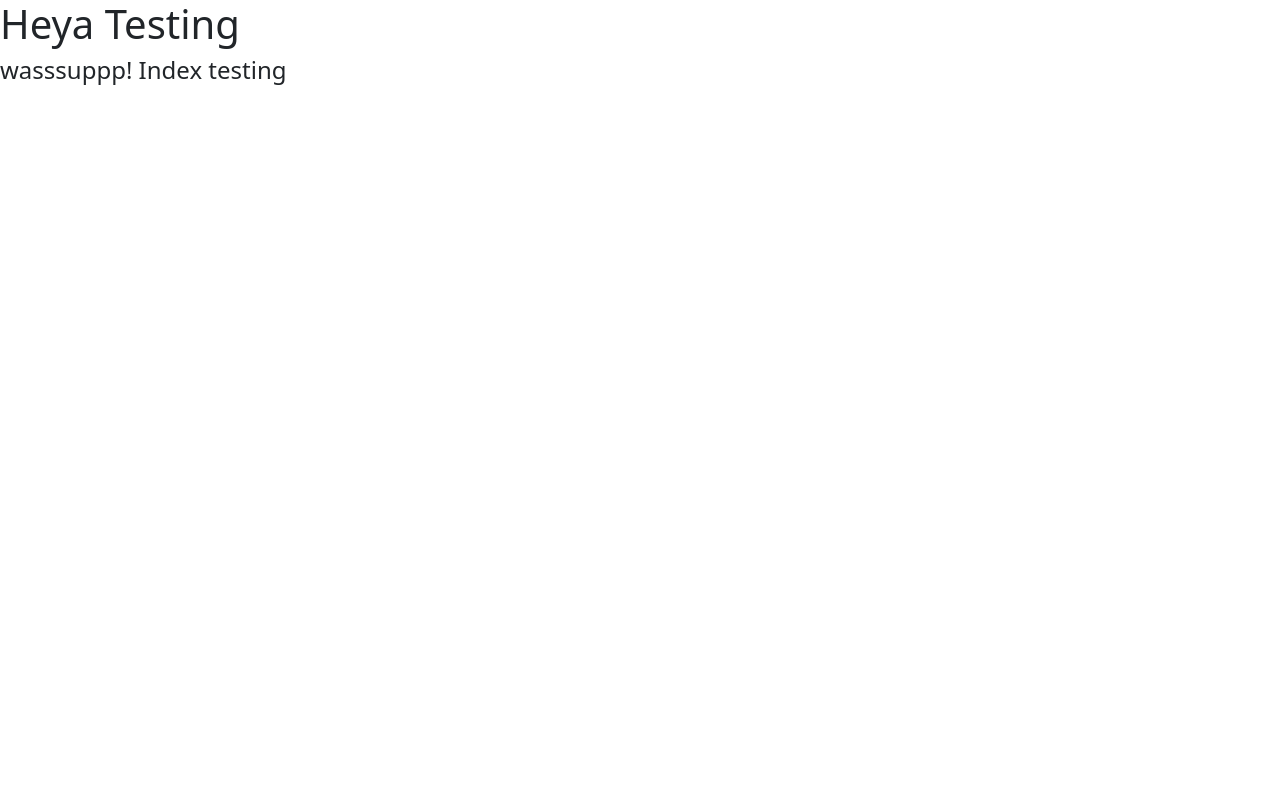
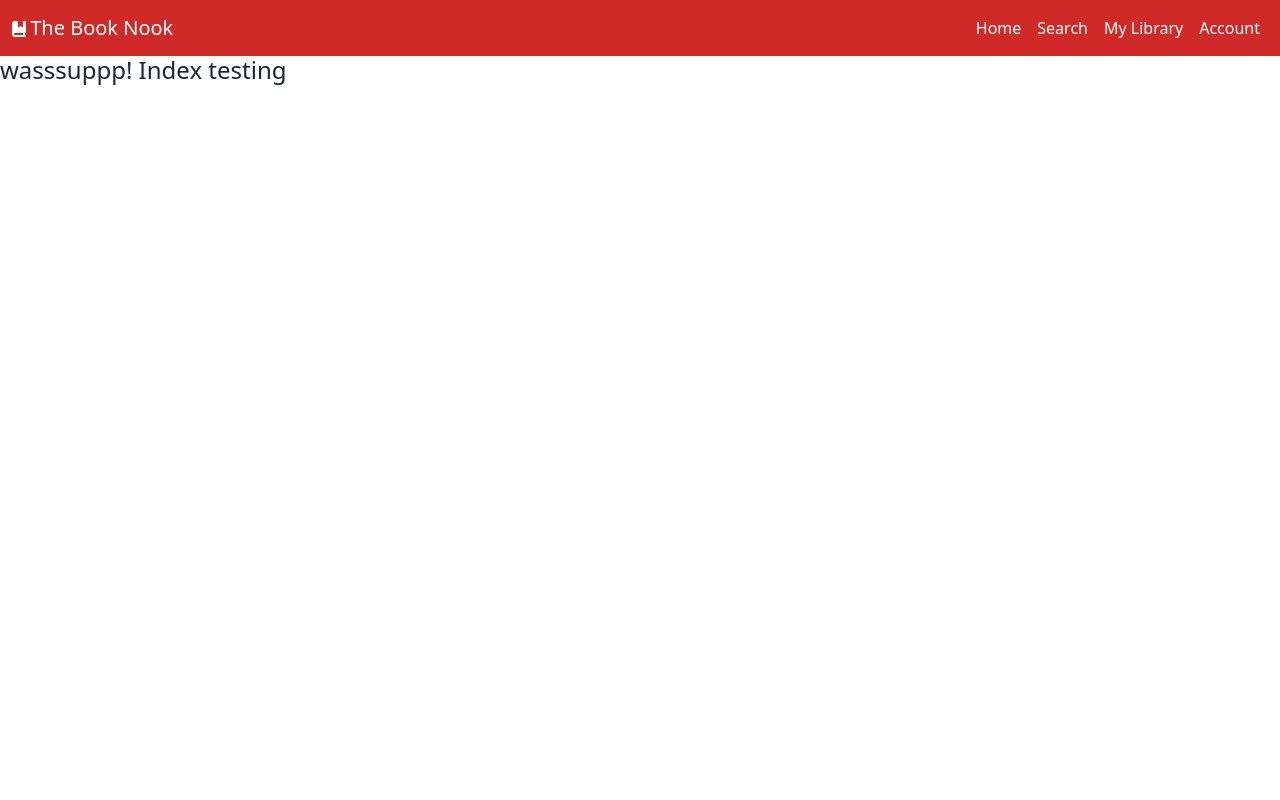
Before and after one commit to MeganOtton/BookNook, a Django app: template Store/templates/store/index.html in a window 1280 px wide. Run offline with Django 3.2, Linux system fonts and the light colour scheme; the template is opened without the code that fills it, so the values that code supplies are empty.

Commit message:
[BASE.HTML] Navbar CSS

```diff
--- a/static/css/style.css
+++ b/static/css/style.css
@@ -0,0 +1,16 @@
+:root {
+    --main-red : #CF2A27;
+}
+
+.navbar {
+    background-color:#CF2A27 !important;
+    color: #ffffff !important;
+}
+
+.navbar-brand {
+    color: #ffffff !important;
+}
+
+.nav-link {
+    color: #ffffff !important;
+}
--- a/templates/base.html
+++ b/templates/base.html
@@ -16,7 +16,7 @@
     <link href="https://fonts.googleapis.com/css2?family=Lato:wght@300;700&display=swap" rel="stylesheet">
 
     <!-- Font Awesome CSS -->
-    <link rel="stylesheet" href="https://cdnjs.cloudflare.com/ajax/libs/font-awesome/5.15.3/css/all.min.css">
+    <link rel="stylesheet" href="https://cdnjs.cloudflare.com/ajax/libs/font-awesome/6.5.0/css/all.min.css">
 
     <!-- Bootstrap CSS -->
     <link href="https://cdn.jsdelivr.net/npm/bootstrap@5.0.1/dist/css/bootstrap.min.css" rel="stylesheet"
@@ -28,7 +28,33 @@
 </head>
 
 <body>
-    <h1> Heya Testing </h1>
+    <nav class="navbar navbar-expand-lg">
+        <div class="container-fluid">
+            <div><i class="fa-solid fa-book-bookmark"></i>
+                <a class="navbar-brand" href="{{ home_url }}">The Book Nook</a>
+            </div>
+
+            <button class="navbar-toggler" type="button" data-bs-toggle="collapse" data-bs-target="#navbarNav" aria-controls="navbarNav" aria-expanded="false" aria-label="Toggle navigation">
+                <span class="navbar-toggler-icon"></span>
+            </button>
+            <div class="collapse navbar-collapse justify-content-end" id="navbarNav">
+                <ul class="navbar-nav">
+                    <li class="nav-item">
+                        <a class="nav-link" href="{{ home_url }}">Home</a>
+                    </li>
+                    <li class="nav-item">
+                        <a class="nav-link" href="{{ home_url }}">Search</a>
+                    </li>
+                    <li class="nav-item">
+                        <a class="nav-link" href="{{ home_url }}">My Library</a>
+                    </li>
+                    <li class="nav-item">
+                        <a class="nav-link" href="{{ home_url }}">Account</a>
+                    </li>
+                </ul>
+            </div>
+        </div>
+    </nav>
 
     <main class="flex-shrink-0 main-bg">
 
```
